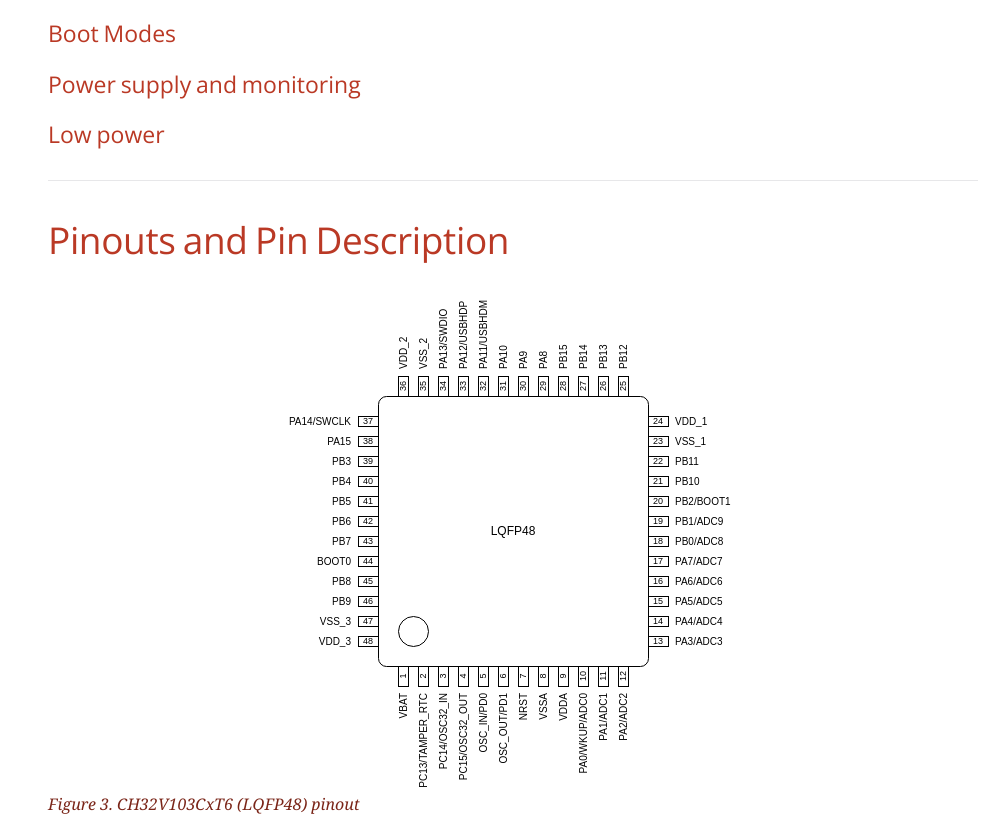
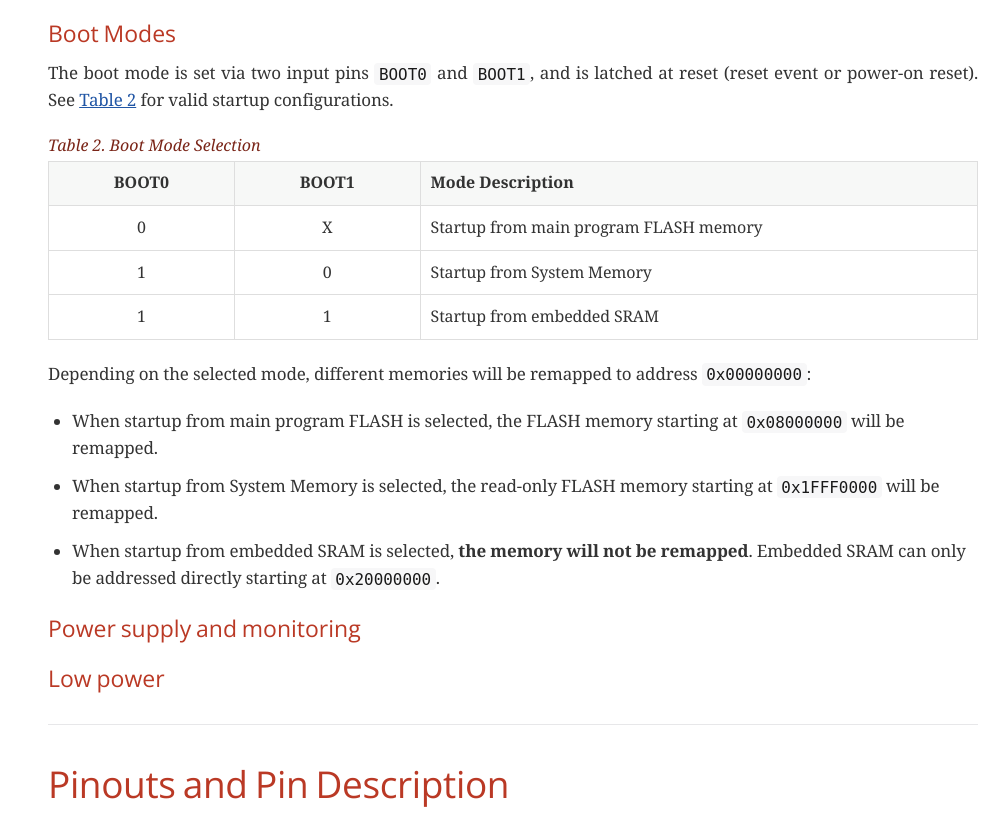
Before and after one commit to islandcontroller/doc-ch32v103, a plain HTML site: page datasheet/index.html in a window 1280 px wide. Shown: the part 6451-7284 px from the top of the page, without its empty margins (287-1280 px from the left). Drawn offline with nearby package versions, Linux system fonts and the light colour scheme; a web font is replaced by a local one.

Commit message:
deploy: 9010c9d7902f709aabf0500931a6e8580d762f67

```diff
--- a/datasheet/index.html
+++ b/datasheet/index.html
@@ -958,7 +958,57 @@ body.book #toc,body.book #preamble,body.book h1.sect0,body.book .sect1>h2{page-b
 </div>
 <div class="sect3">
 <h4 id="_boot_modes"><a class="anchor" href="#_boot_modes"></a>Boot Modes</h4>
-
+<div class="paragraph text-justify">
+<p>The boot mode is set via two input pins <code>BOOT0</code> and <code>BOOT1</code>, and is latched at reset (reset event or power-on reset). See <a href="#boot-mode-selection">Table 2</a> for valid startup configurations.</p>
+</div>
+<table id="boot-mode-selection" class="tableblock frame-all grid-all stretch">
+<caption class="title">Table 2. Boot Mode Selection</caption>
+<colgroup>
+<col style="width: 20%;">
+<col style="width: 20%;">
+<col style="width: 60%;">
+</colgroup>
+<thead>
+<tr>
+<th class="tableblock halign-center valign-top">BOOT0</th>
+<th class="tableblock halign-center valign-top">BOOT1</th>
+<th class="tableblock halign-left valign-top">Mode Description</th>
+</tr>
+</thead>
+<tbody>
+<tr>
+<td class="tableblock halign-center valign-top"><p class="tableblock">0</p></td>
+<td class="tableblock halign-center valign-top"><p class="tableblock">X</p></td>
+<td class="tableblock halign-left valign-top"><p class="tableblock">Startup from main program FLASH memory</p></td>
+</tr>
+<tr>
+<td class="tableblock halign-center valign-top"><p class="tableblock">1</p></td>
+<td class="tableblock halign-center valign-top"><p class="tableblock">0</p></td>
+<td class="tableblock halign-left valign-top"><p class="tableblock">Startup from System Memory</p></td>
+</tr>
+<tr>
+<td class="tableblock halign-center valign-top"><p class="tableblock">1</p></td>
+<td class="tableblock halign-center valign-top"><p class="tableblock">1</p></td>
+<td class="tableblock halign-left valign-top"><p class="tableblock">Startup from embedded SRAM</p></td>
+</tr>
+</tbody>
+</table>
+<div class="paragraph">
+<p>Depending on the selected mode, different memories will be remapped to address <code>0x00000000</code>:</p>
+</div>
+<div class="ulist">
+<ul>
+<li>
+<p>When startup from main program FLASH is selected, the FLASH memory starting at <code>0x08000000</code> will be remapped.</p>
+</li>
+<li>
+<p>When startup from System Memory is selected, the read-only FLASH memory starting at <code>0x1FFF0000</code> will be remapped.</p>
+</li>
+<li>
+<p>When startup from embedded SRAM is selected, <strong>the memory will not be remapped</strong>. Embedded SRAM can only be addressed directly starting at <code>0x20000000</code>.</p>
+</li>
+</ul>
+</div>
 </div>
 <div class="sect3">
 <h4 id="_power_supply_and_monitoring"><a class="anchor" href="#_power_supply_and_monitoring"></a>Power supply and monitoring</h4>
```
